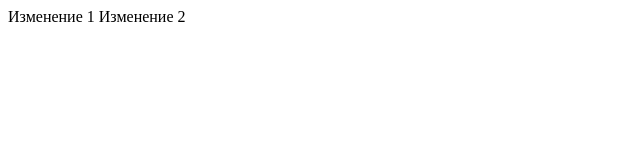
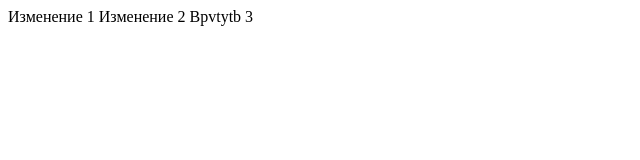
Before and after one commit to LesikM/PHP_Ac, a plain HTML site: page index.html in a window 1280 px wide. Shown: the full height of the page, 0-640 px from the left. Drawn offline with Linux system fonts and the light colour scheme.

Commit message:
change 3

```diff
--- a/index.html
+++ b/index.html
@@ -7,5 +7,6 @@
 <body>
 Изменение 1
 Изменение 2
+Bpvtytb 3
 </body>
 </html>
```
